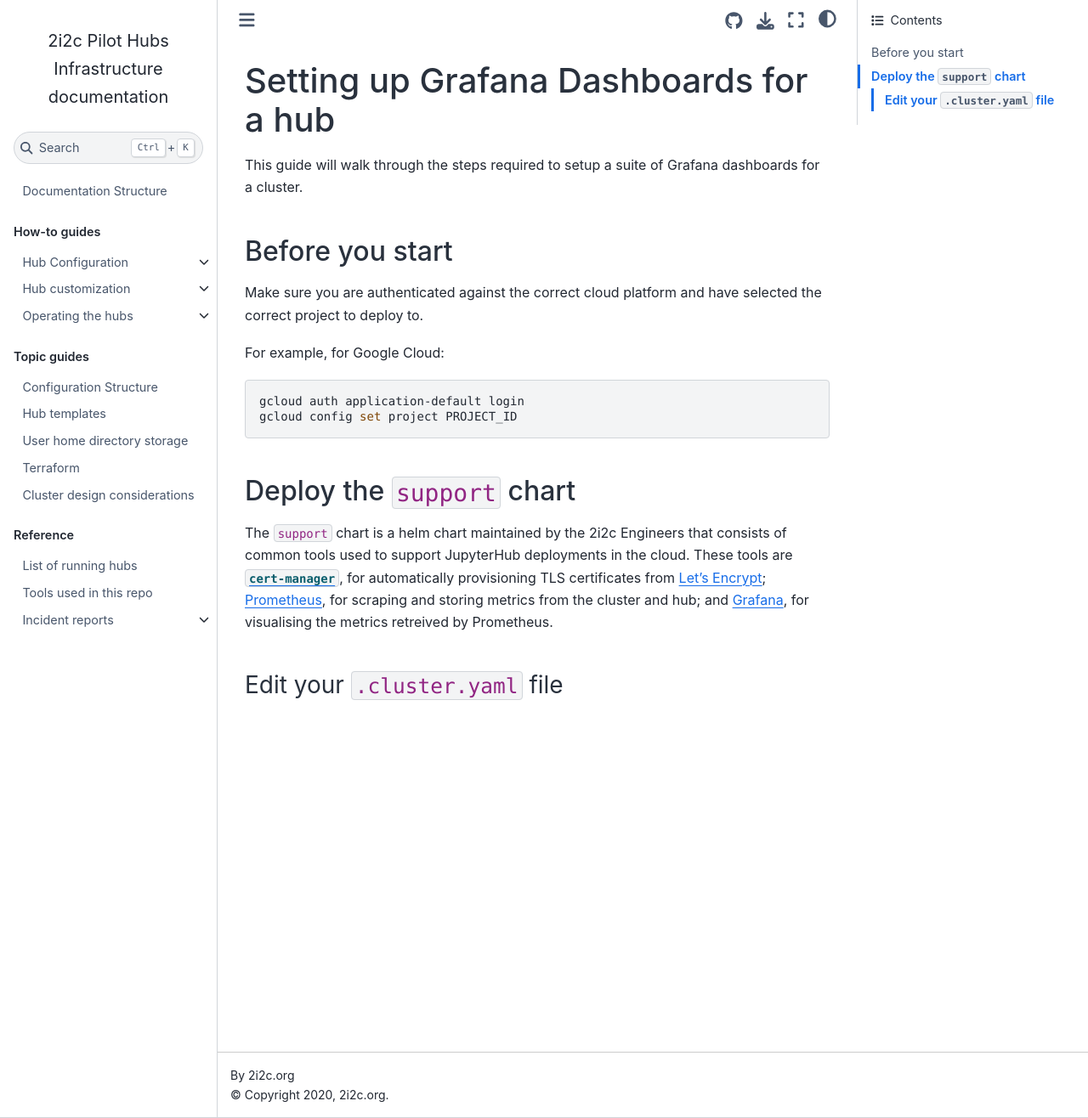
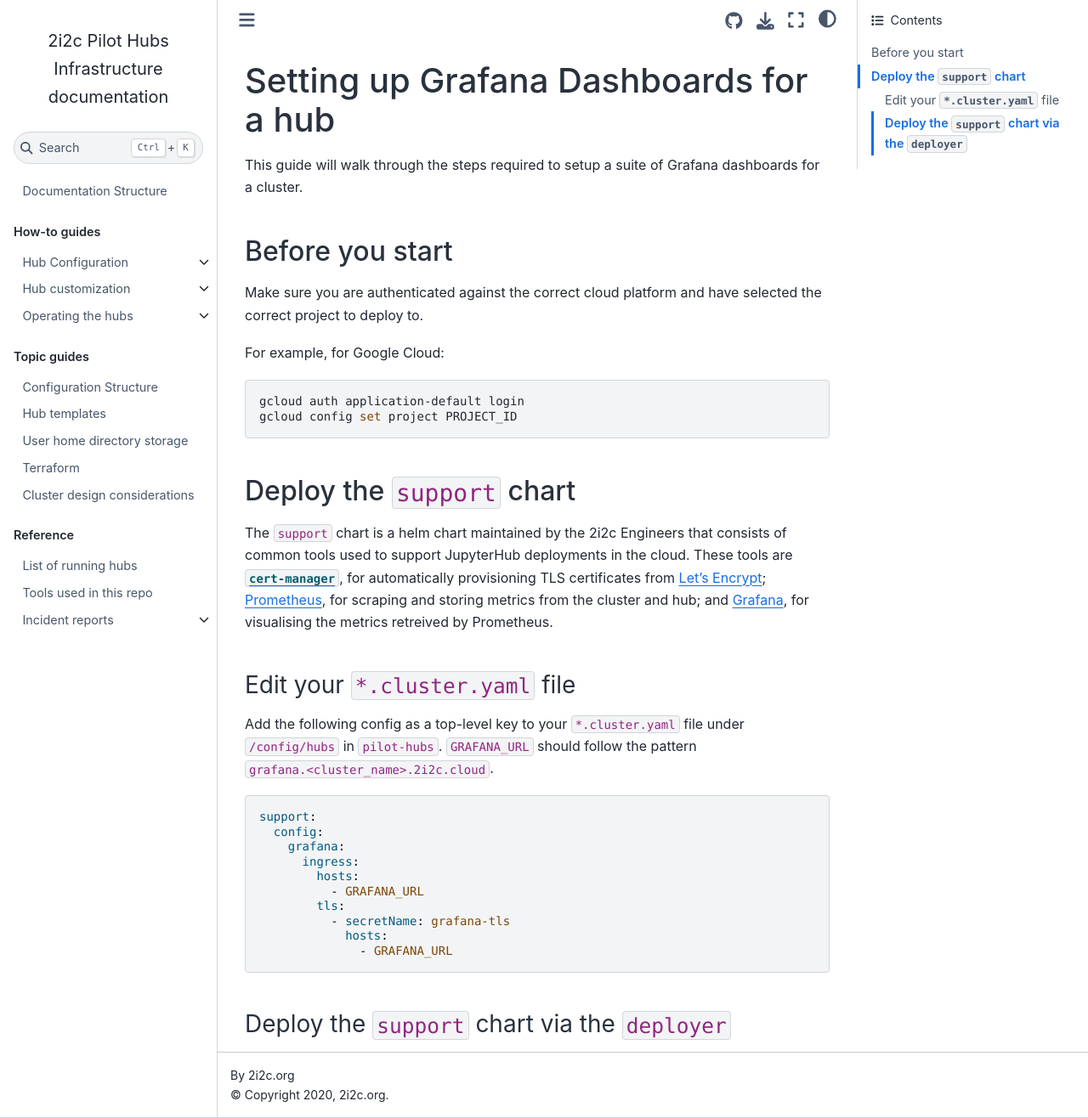
Before and after one commit to 2i2c-org/infrastructure, a Sphinx documentation site: the page built from docs/howto/operate/setup-grafana.md, in a window 1280 px wide and 1316 px high. Shown: the whole window at 85% size. Built offline with Sphinx 7.4.7 and the Sphinx Book theme 1.1.4, drawn with Linux system fonts in a browser that asks for light colours; pages that are not in the unit, such as notebooks, are missing from menus; the version number could not be read and is left out.

Commit message:
Write some more docs and save progress

````diff
--- a/docs/howto/operate/setup-grafana.md
+++ b/docs/howto/operate/setup-grafana.md
@@ -18,4 +18,22 @@ gcloud config set project PROJECT_ID
 The `support` chart is a helm chart maintained by the 2i2c Engineers that consists of common tools used to support JupyterHub deployments in the cloud.
 These tools are [`cert-manager`](https://cert-manager.io/docs/), for automatically provisioning TLS certificates from [Let's Encrypt](https://letsencrypt.org/); [Prometheus](https://prometheus.io/), for scraping and storing metrics from the cluster and hub; and [Grafana](https://grafana.com/), for visualising the metrics retreived by Prometheus.
 
-### Edit your `.cluster.yaml` file
+### Edit your `*.cluster.yaml` file
+
+Add the following config as a top-level key to your `*.cluster.yaml` file under `/config/hubs` in `pilot-hubs`.
+`GRAFANA_URL` should follow the pattern `grafana.<cluster_name>.2i2c.cloud`.
+
+```yaml
+support:
+  config:
+    grafana:
+      ingress:
+        hosts:
+          - GRAFANA_URL
+        tls:
+          - secretName: grafana-tls
+            hosts:
+              - GRAFANA_URL
+```
+
+### Deploy the `support` chart via the `deployer`
````
